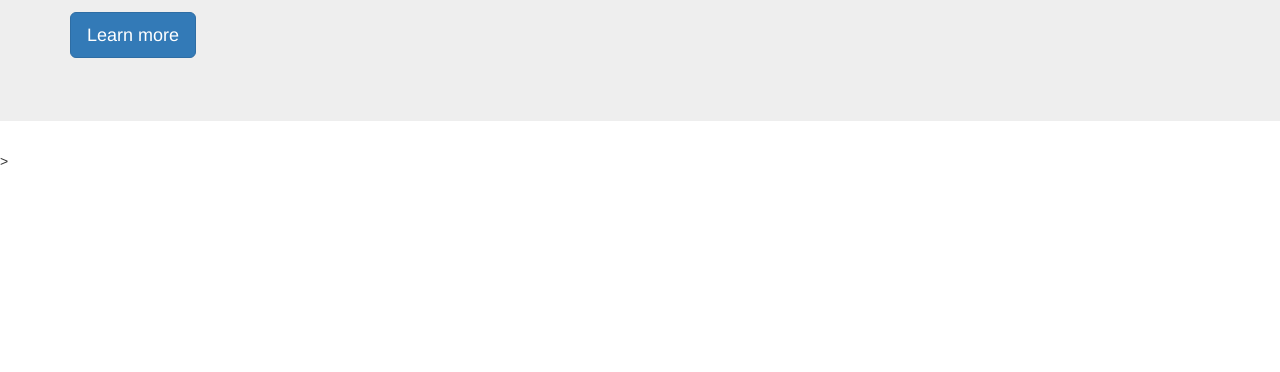
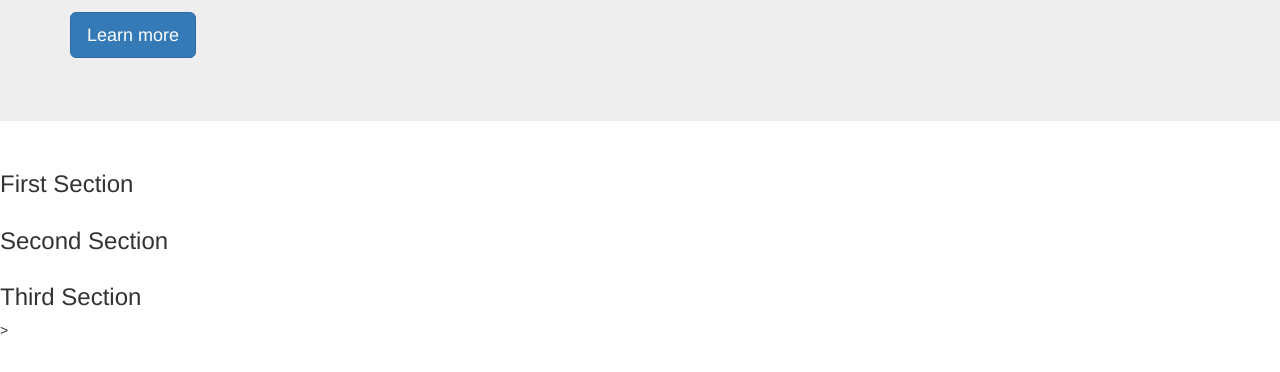
Before and after one commit to blackfoot24/toDo, a plain HTML site: page index.html in a window 1280 px wide. Shown: the part 180-552 px from the top of the page. Drawn offline with nearby package versions, Linux system fonts and the light colour scheme.

Commit message:
add sections

```diff
--- a/index.html
+++ b/index.html
@@ -16,5 +16,34 @@
 			</p>
 		</div>
 	</div>
+
+	<section>
+		<div class="row">
+			<div class="container-fluid">
+				<h3>First Section</h3>
+			</div>
+		</div>
+
+	</section>
+
+
+	<section>
+		<div class="row">
+			<div class="container-fluid">
+				<h3>Second Section</h3>
+			</div>
+		</div>
+
+	</section>
+
+
+	<section>
+		<div class="row">
+			<div class="container-fluid">
+				<h3>Third Section</h3>
+			</div>
+		</div>
+
+	</section>
 </body>
 </html>>
--- a/toDo.css
+++ b/toDo.css
@@ -1,3 +1,3 @@
 .header-top{
-
+	border-color: black;
 }
```
